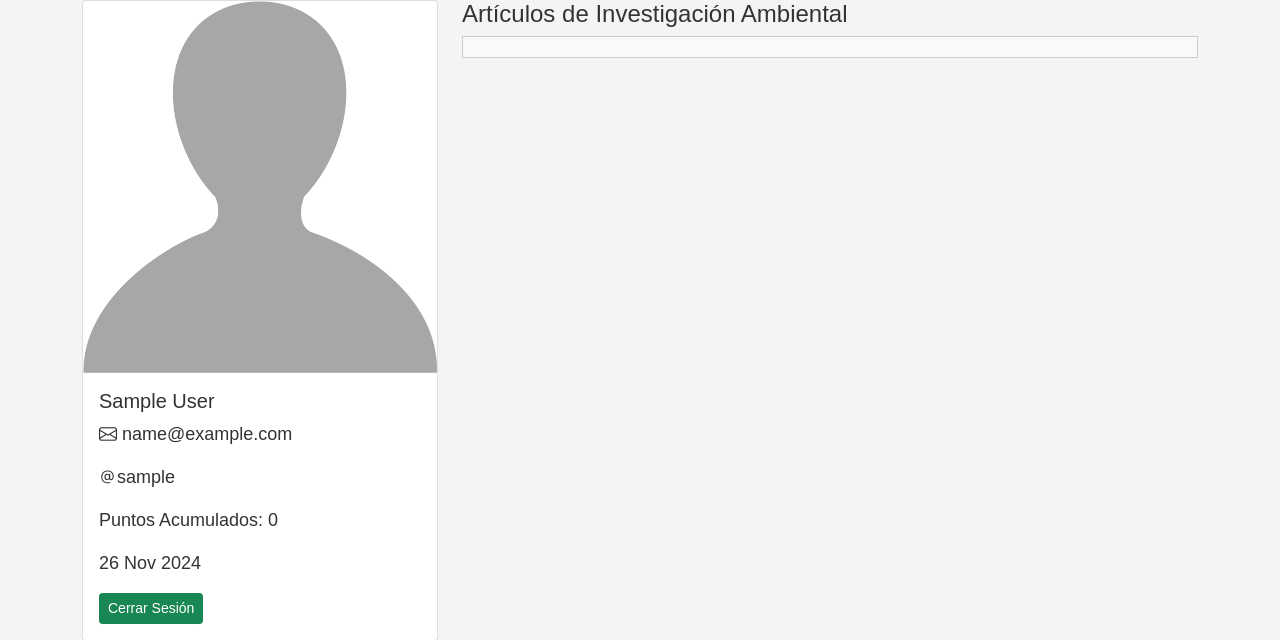
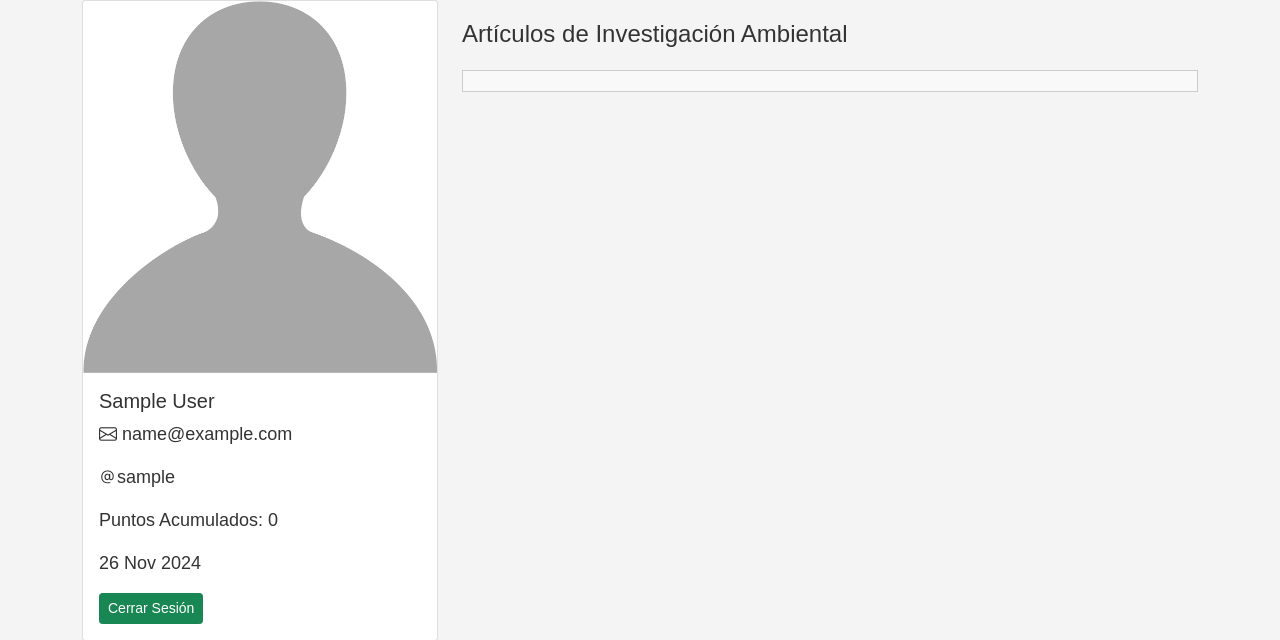
Before and after one commit to jjmuena/Proyecto-Intro, a Django app: page /perfil/ in a window 1280 px wide. Shown: the part 213-853 px from the top of the page. Run offline with Django 5.2, Linux system fonts and the light colour scheme; the visitor is signed in with stand-in values (Sample User, id 1); data that the repository does not hold is empty.

Commit message:
retoques

```diff
--- a/Proyecto/core/templates/core/perfil.html
+++ b/Proyecto/core/templates/core/perfil.html
@@ -23,8 +23,8 @@
             </div>
         </div>
         <div class="col-md-8">
-            <h4>Artículos de Investigación Ambiental</h4>
-            <div style="max-height: 400px; overflow-y: auto; border: 1px solid #ccc; padding: 10px; background-color: #f9f9f9;">
+            <h4 style="margin-top: 20px;">Artículos de Investigación Ambiental</h4>
+            <div style="max-height: 400px; overflow-y: auto; border: 1px solid #ccc; padding: 10px; background-color: #f9f9f9; margin-top: 3%;">
                 <ul style="list-style-type: none; padding: 0; margin: 0;">
                     {% for article in articles %}
                         <li style="margin-bottom: 10px;">
```
Also changed, not shown: Proyecto/core/static/css/registerestilo.css (+5 -5 lines), Proyecto/core/templates/core/inicio.html (+5 -4 lines), requirements.txt (+5 -3 lines).
